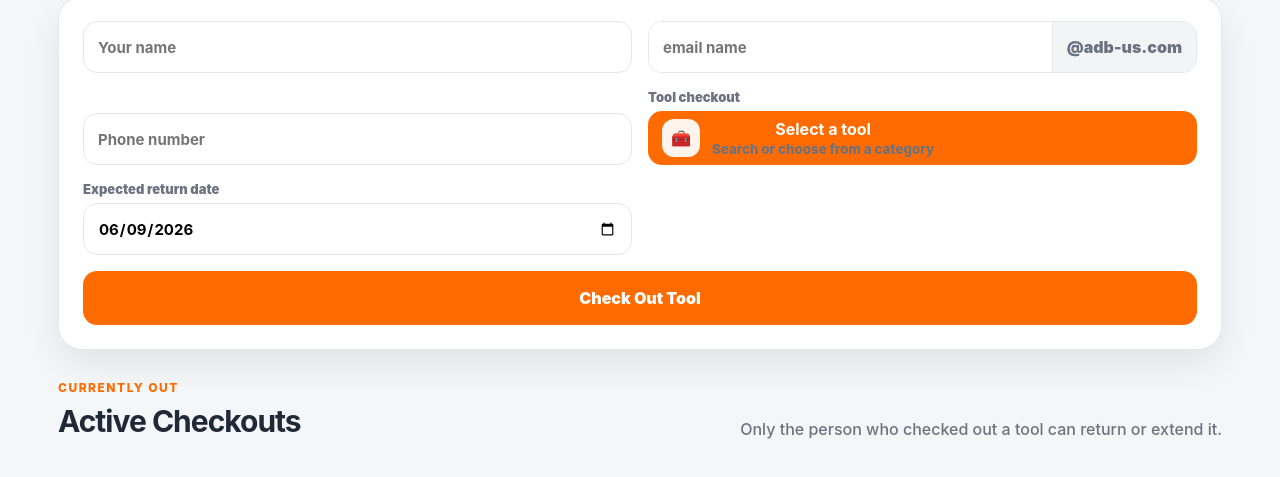
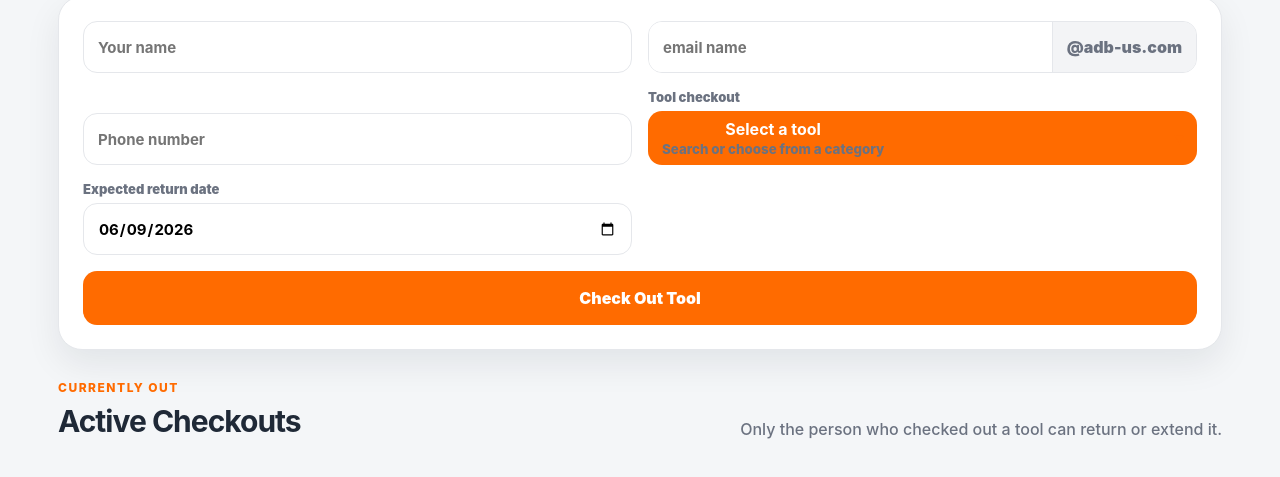
Before and after one commit to jakebrecknock/tools, a plain HTML site: page index.html in a window 1280 px wide. Shown: the part 449-926 px from the top of the page. Drawn offline with Linux system fonts and the light colour scheme; no server answers.

Commit message:
Refactor tool picker button structure in index.html

```diff
--- a/index.html
+++ b/index.html
@@ -67,7 +67,6 @@
           <div class="tool-picker" id="toolPicker">
 <button type="button" class="tool-picker-main" id="toolPickerMain">
   <span class="tool-picker-left">
-                <span class="tool-picker-icon">🧰</span>
     <span>
       <strong id="selectedToolLabel">Select a tool</strong>
       <small id="selectedToolCategoryLabel">Search or choose from a category</small>
```
Lines whose indentation alone changed are shown as unchanged.
